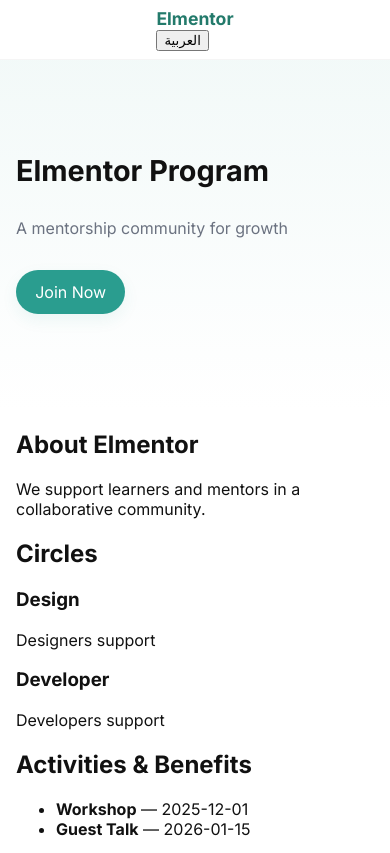
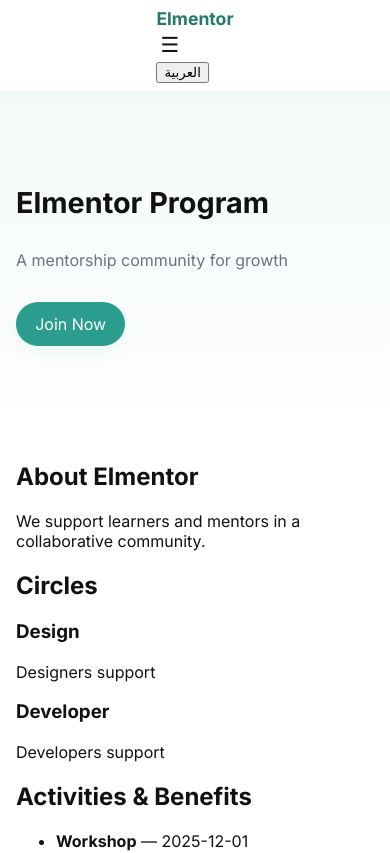
Before and after one commit to aymanaboghonim/elmentor-landing-demo, a React (Vite) app: page / in a window 390 px wide. Shown: the top 853 px of the page. Built offline with nearby package versions, Linux system fonts and the light colour scheme.

Commit message:
feat(nav): add accessible burger menu with i18n toggle checks and responsive styles; add E2E test

```diff
--- a/src/components/Navbar.jsx
+++ b/src/components/Navbar.jsx
@@ -1,18 +1,26 @@
-import React from 'react'
+import React, { useState } from 'react'
 import { useI18n } from '../i18n'
 
 export default function Navbar () {
   const { t, locale, setLocale } = useI18n()
   const sections = ['hero', 'about', 'circles', 'activities', 'founder', 'news', 'contact']
+  const [open, setOpen] = useState(false)
+
+  // Toggle mobile menu
+  const onToggle = () => setOpen((v) => !v)
+
   return (
     <nav className="nav" aria-label="Main">
       <div className="container nav-inner">
         <div className="logo">Elmentor</div>
-        <ul className="nav-list" role="menubar">
+        <ul className={`nav-list ${open ? 'open' : ''}`} role="menubar" id="main-menu" aria-hidden={!open && undefined}>
           {sections.map((s) => (
             <li role="none" key={s}><a role="menuitem" href={`#${s}`}>{t(`nav.${s}`)}</a></li>
           ))}
         </ul>
+        <button aria-controls="main-menu" aria-expanded={open} aria-label={open ? 'Close menu' : 'Open menu'} className="menu-toggle" onClick={onToggle}>
+          <span aria-hidden>☰</span>
+        </button>
         <div className="lang-toggle">
           <button onClick={() => setLocale(locale === 'en' ? 'ar' : 'en')} aria-pressed={locale === 'ar'}>{t('nav.lang')}</button>
         </div>
--- a/src/styles/global.css
+++ b/src/styles/global.css
@@ -42,6 +42,8 @@ html[dir='rtl']{direction:rtl}
 /* Responsive nav */
 @media (max-width:720px){
 	.nav-list{display:none}
+	.nav-list.open{display:flex;flex-direction:column;position:absolute;top:60px;right:1rem;background:#fff;padding:1rem;border-radius:8px;box-shadow:0 8px 24px rgba(0,0,0,0.08);}
+	.menu-toggle{display:inline-block;background:transparent;border:0;color:var(--text-color);font-size:1.3rem;padding:0.25rem}
 }
 
 /* Footer */
```
Also changed, not shown: 1 other file (tests, documents, lock files or other folders).
